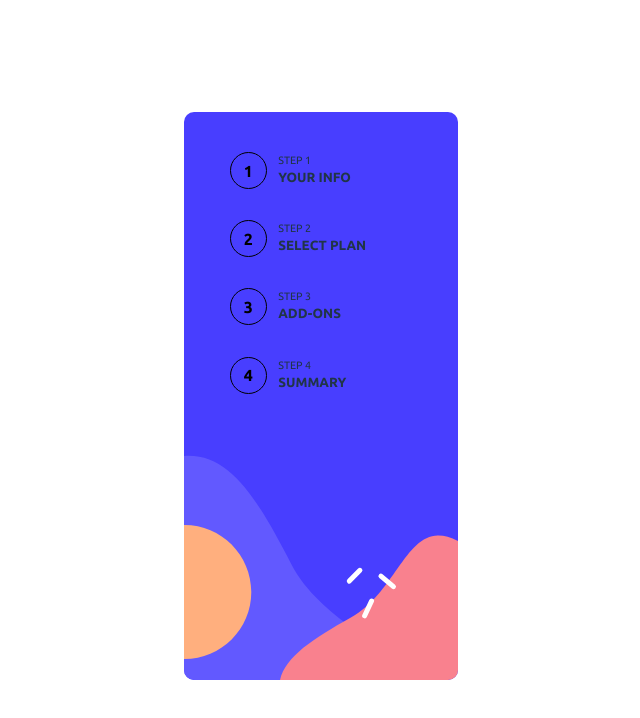
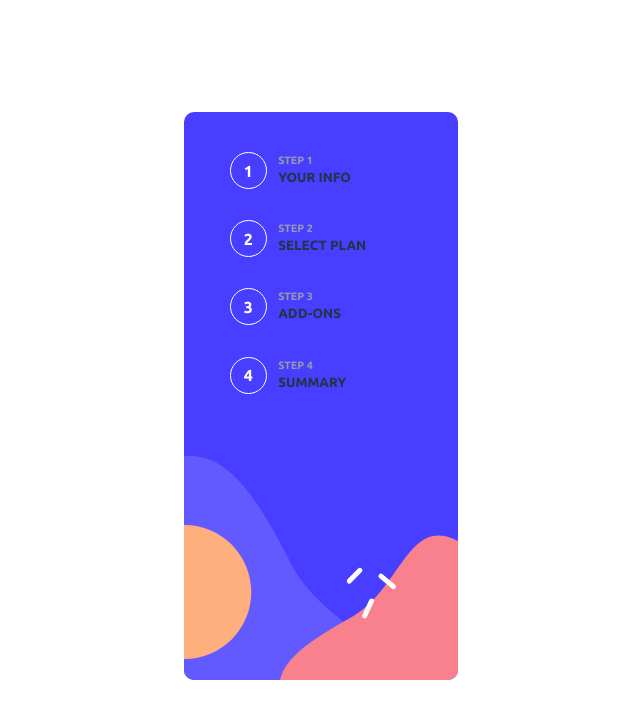
Before and after one commit to AmaniB96/StateProject, a React (Vite) app: page / in a window 1280 px wide. Shown: the top 718 px of the page, without its empty margins (72-712 px from the left). Built offline with nearby package versions, Linux system fonts and the light colour scheme.

Commit message:
color correction

```diff
--- a/src/components/sidePanel.css
+++ b/src/components/sidePanel.css
@@ -37,6 +37,8 @@
 
 .steps span {
     font-size: 8pt;
+    color: hsl(231, 11%, 63%);
+    font-weight: 600;
 }
 
 .steps p{
@@ -48,10 +50,10 @@
     display: flex;
     justify-content: center;
     align-items: center;
-    border: 1px solid black;
+    border: 1px solid rgb(255, 255, 255);
     border-radius: 50%;
     width: 35px;
     height: 35px;
-    color: black;
+    color: rgb(255, 255, 255);
     font-weight: 700;
 }
```
